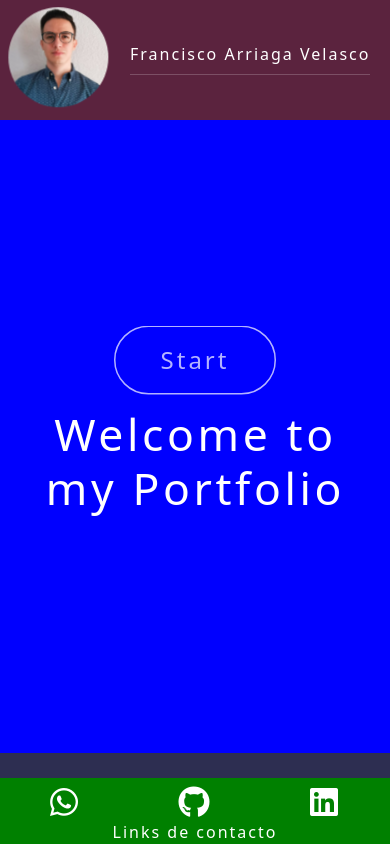
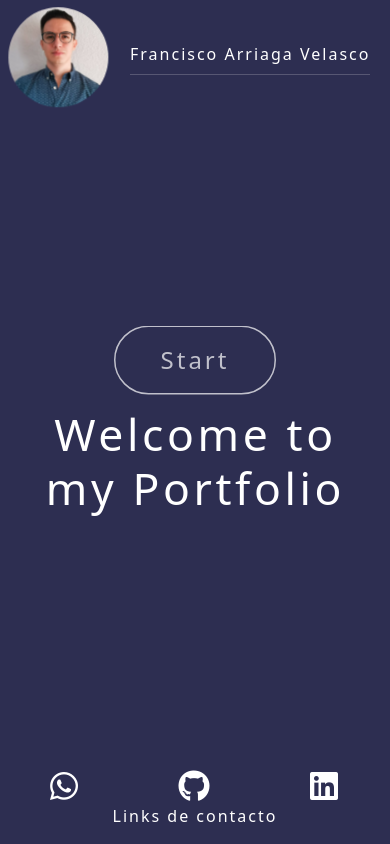
Before and after one commit to arrrriaga/portafolio-proyectos, a React (Create React App) app: page / in a window 390 px wide. Built offline with nearby package versions, Linux system fonts and the light colour scheme.

Commit message:
Body responsivo

```diff
--- a/src/components/Footer/index.js
+++ b/src/components/Footer/index.js
@@ -4,8 +4,8 @@ import { Col, Container, Row } from "react-bootstrap";
 const FooterComponent = () => {
   return (
     <footer>
-      <Container fluid className="FooterContainer text-center py-0">
-        <Row className="pt-2">
+      <Container fluid className="FooterContainer text-center py-3">
+        <Row>
           <Col>
             <a href="https://wa.me/qr/RU3P4HAMEZVCC1">
               <i className="fa-2x fa-brands fa-whatsapp"></i>
--- a/src/index.css
+++ b/src/index.css
@@ -18,15 +18,11 @@ div {
     Oxygen, Ubuntu, Cantarell, "Open Sans", "Helvetica Neue", sans-serif;
 }
 /* Distribución de página */
-header {
-  background-color: rgba(255, 0, 0, 0.225);
-}
+
 main {
-  background-color: blue;
   height: 75vh;
 }
 footer {
-  background-color: green;
   position: absolute;
   width: 100%;
   bottom: 0;
```
